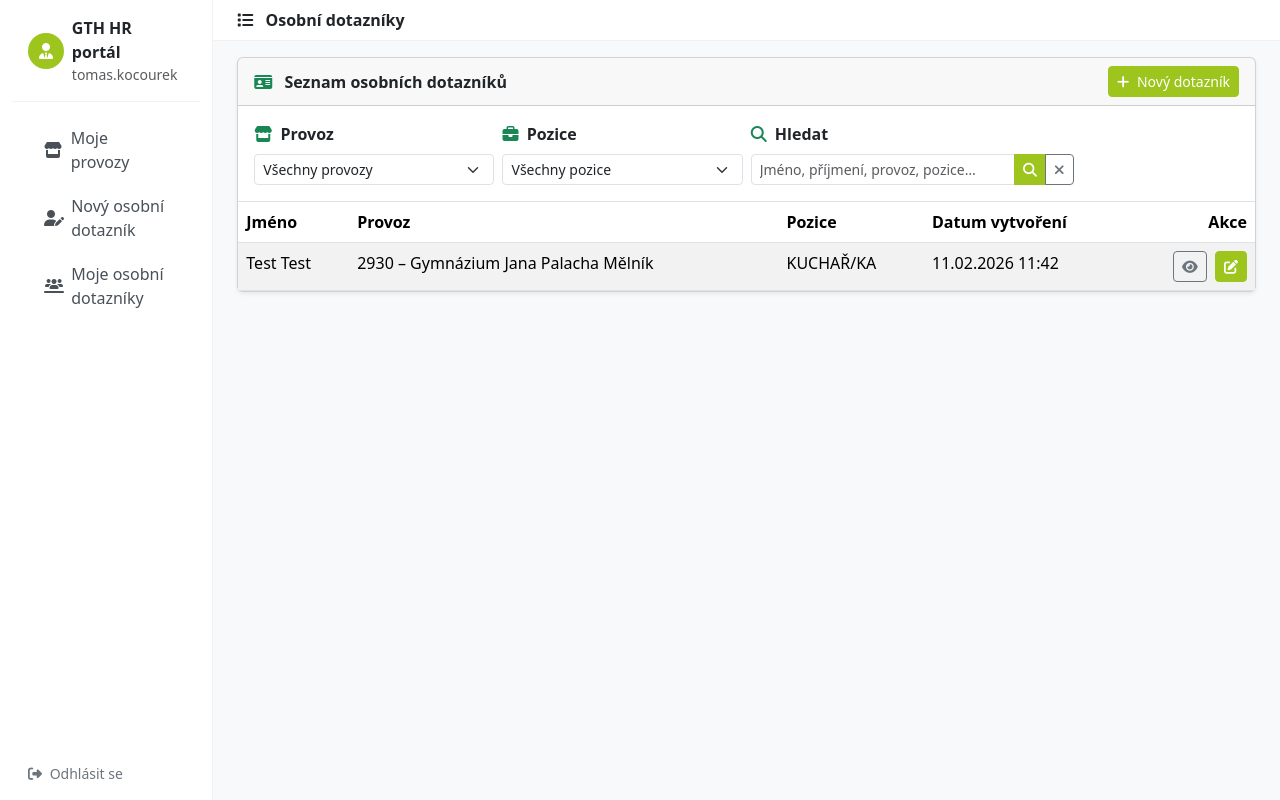
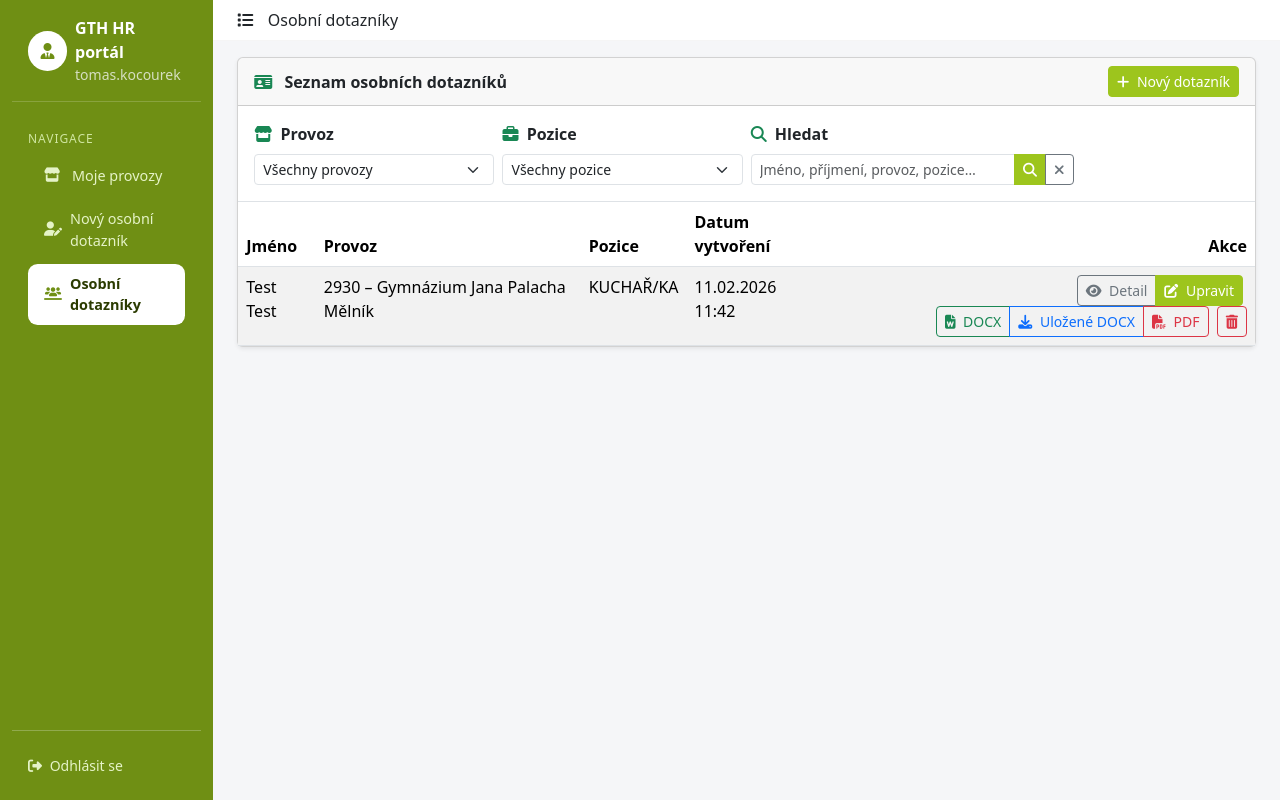
Before and after one commit to kocourek30/onboarding, a Django app: page /onboarding/dotazniky/ in a window 1280 px wide. Run offline with Django 5.2, Linux system fonts and the light colour scheme; a user stored in the database is signed in; data comes from the database, SQL or seed files in the repository; both versions use the stored data as it was after the commit.

Commit message:
Úprava portálu HR: sidebar, seznam dotazníků, mazání

```diff
--- a/onboarding/urls.py
+++ b/onboarding/urls.py
@@ -11,4 +11,7 @@ urlpatterns = [
     views.smlouva_pracovni_pomer_docx,
     name="smlouva_pracovni_pomer",
 ),
+    # urls.py
+    path("dotaznik/<int:pk>/delete/", views.dotaznik_delete, name="dotaznik_delete")
+
     ]
--- a/onboarding/views.py
+++ b/onboarding/views.py
@@ -1,9 +1,11 @@
 from datetime import date
 import os
+from io import BytesIO
 
 from django.conf import settings
 from django.contrib.auth.decorators import login_required
 from django.contrib.auth.mixins import LoginRequiredMixin
+from django.core.files.base import ContentFile
 from django.db import models
 from django.http import Http404, HttpResponse
 from django.shortcuts import render, redirect, get_object_or_404
@@ -15,7 +17,9 @@ from docx import Document
 from provozy.models import Provoz
 from .forms import OsobniDotaznikForm
 from .models import OsobniDotaznik, Pozice
-
+from docx2pdf import convert
+from django.shortcuts import get_object_or_404, redirect
+from django.contrib import messages
 
 # -----------------------
 # DOCX – pracovní smlouva
@@ -56,7 +60,7 @@ def smlouva_pracovni_pomer_docx(request, pk):
         "workplace_address": f"{client_name}, {client_address}" if client_address else client_name,
         "operation_number": str(provoz.cislo_provozu),
 
-        # nový placeholder pro klienta (název + adresa)
+        # klient (název + adresa)
         "client": f"{client_name}, {client_address}" if client_address else client_name,
 
         "contract_type": (
@@ -85,19 +89,46 @@ def smlouva_pracovni_pomer_docx(request, pk):
                 for paragraph in cell.paragraphs:
                     replace_text_in_paragraph(paragraph, ctx)
 
-    from io import BytesIO
     buf = BytesIO()
     document.save(buf)
     buf.seek(0)
 
-    filename = f"smlouva_{obj.prijmeni}_{obj.jmeno}.docx"
+    filename_docx = f"smlouva_{obj.prijmeni}_{obj.jmeno}.docx"
 
+    # uložit DOCX do FileFieldu (přepíše starší verzi)
+    if hasattr(obj, "smlouva_pracovni_pomer"):
+        obj.smlouva_pracovni_pomer.save(
+            filename_docx,
+            ContentFile(buf.getvalue()),
+            save=True,
+        )
+
+    # pokus o vytvoření PDF z uloženého DOCX
+    if getattr(obj, "smlouva_pracovni_pomer", None):
+        docx_path = obj.smlouva_pracovni_pomer.path
+        pdf_filename = filename_docx.replace(".docx", ".pdf")
+        pdf_rel_path = os.path.join("smlouvy", pdf_filename)
+        pdf_abs_path = os.path.join(settings.MEDIA_ROOT, pdf_rel_path)
+
+        os.makedirs(os.path.dirname(pdf_abs_path), exist_ok=True)
+
+        try:
+            convert(docx_path, pdf_abs_path)
+            if hasattr(obj, "smlouva_pracovni_pomer_pdf"):
+                obj.smlouva_pracovni_pomer_pdf.name = pdf_rel_path
+                obj.save(update_fields=["smlouva_pracovni_pomer_pdf"])
+        except Exception:
+            # když převod selže, PDF prostě nebude
+            pass
+
+    # vrátit DOCX jako download
     response = HttpResponse(
         buf.getvalue(),
         content_type="application/vnd.openxmlformats-officedocument.wordprocessingml.document",
     )
-    response["Content-Disposition"] = f'attachment; filename="{filename}"'
+    response["Content-Disposition"] = f'attachment; filename="{filename_docx}"'
     return response
+
 
 
 # -----------------------
@@ -226,3 +257,13 @@ class OsobniDotaznikCreateView(LoginRequiredMixin, CreateView):
 
     def get_success_url(self):
         return reverse_lazy("dotaznik_detail", args=[self.object.pk])
+
+
+@login_required
+def dotaznik_delete(request, pk):
+    dotaznik = get_object_or_404(OsobniDotaznik, pk=pk, vytvoril=request.user)
+    if request.method == "POST":
+        dotaznik.delete()
+        messages.success(request, "Dotazník byl odstraněn.")
+        return redirect("dotaznik_list")
+    return redirect("dotaznik_list")
--- a/personalistika/urls.py
+++ b/personalistika/urls.py
@@ -1,6 +1,8 @@
 from django.contrib import admin
 from django.views.generic import RedirectView
 from django.urls import path, include
+from django.conf import settings
+from django.conf.urls.static import static
 
 urlpatterns = [
     path("admin/", admin.site.urls),
@@ -11,3 +13,6 @@ urlpatterns = [
 
 
 ]
+
+if settings.DEBUG:
+    urlpatterns += static(settings.MEDIA_URL, document_root=settings.MEDIA_ROOT)
--- a/templates/onboarding/dotaznik_form.html
+++ b/templates/onboarding/dotaznik_form.html
@@ -1,4 +1,6 @@
 {% extends "portal/base_portal.html" %}
+
+{% block menu_dotaznik_new_active %}active{% endblock %}
 
 {% block header_title %}
 <i class="fa-solid fa-user-pen me-2"></i> Nový osobní dotazník
@@ -357,7 +359,6 @@
         {{ form.rozvrzeni_pracovni_doby }}
       </div>
 
-
       <div class="col-12 mt-4 d-flex justify-content-end">
         <button type="submit" class="btn btn-gth">
           <i class="fa-solid fa-floppy-disk me-1"></i> Uložit dotazník
--- a/templates/onboarding/dotaznik_list.html
+++ b/templates/onboarding/dotaznik_list.html
@@ -1,4 +1,6 @@
 {% extends "portal/base_portal.html" %}
+
+{% block menu_dotaznik_list_active %}active{% endblock %}
 
 {% block header_title %}
 <i class="fa-solid fa-list me-2"></i> Osobní dotazníky
@@ -72,7 +74,7 @@
 
   {# TABULKA #}
   <div class="card-body p-0">
-    <table class="table table-striped mb-0">
+    <table class="table table-striped table-hover mb-0">
       <thead>
         <tr>
           <th>Jméno</th>
@@ -90,13 +92,59 @@
             <td>{{ d.pozice }}</td>
             <td>{{ d.datum_vytvoreni|date:"d.m.Y H:i" }}</td>
             <td class="text-end">
-              <a href="{% url 'dotaznik_detail' d.pk %}" class="btn btn-sm btn-outline-secondary">
-                <i class="fa-solid fa-eye"></i>
-              </a>
-              <a href="{% url 'dotaznik_update' d.pk %}" class="btn btn-sm btn-gth ms-1">
-                <i class="fa-solid fa-pen-to-square"></i>
-              </a>
-            </td>
+  {# Dotazník #}
+  <div class="btn-group btn-group-sm me-1" role="group" aria-label="Dotazník">
+    <a href="{% url 'dotaznik_detail' d.pk %}"
+       class="btn btn-outline-secondary"
+       title="Zobrazit dotazník">
+      <i class="fa-solid fa-eye me-1"></i> Detail
+    </a>
+    <a href="{% url 'dotaznik_update' d.pk %}"
+       class="btn btn-gth"
+       title="Upravit dotazník">
+      <i class="fa-solid fa-pen-to-square me-1"></i> Upravit
+    </a>
+  </div>
+
+  {# Smlouvy #}
+  <div class="btn-group btn-group-sm me-1" role="group" aria-label="Smlouva">
+    <a href="{% url 'smlouva_pracovni_pomer' d.pk %}"
+       class="btn btn-outline-success"
+       title="Vygenerovat novou pracovní smlouvu (DOCX)">
+      <i class="fa-solid fa-file-word me-1"></i> DOCX
+    </a>
+    {% if d.smlouva_pracovni_pomer %}
+      <a href="{{ d.smlouva_pracovni_pomer.url }}"
+         class="btn btn-outline-primary"
+         title="Stáhnout uloženou verzi pracovní smlouvy (DOCX)"
+         target="_blank">
+        <i class="fa-solid fa-download me-1"></i> Uložené DOCX
+      </a>
+    {% endif %}
+    {% if d.smlouva_pracovni_pomer_pdf %}
+      <a href="{{ d.smlouva_pracovni_pomer_pdf.url }}"
+         class="btn btn-outline-danger"
+         title="Stáhnout uloženou verzi pracovní smlouvy (PDF)"
+         target="_blank">
+        <i class="fa-solid fa-file-pdf me-1"></i> PDF
+      </a>
+    {% endif %}
+  </div>
+
+  {# Smazání #}
+  <form method="post"
+        action="{% url 'dotaznik_delete' d.pk %}"
+        class="d-inline"
+        onsubmit="return confirm('Opravdu chceš tento dotazník odstranit?');">
+    {% csrf_token %}
+    <button type="submit"
+            class="btn btn-sm btn-outline-danger"
+            title="Odstranit dotazník">
+      <i class="fa-solid fa-trash-can"></i>
+    </button>
+  </form>
+</td>
+
           </tr>
         {% empty %}
           <tr>
--- a/templates/portal/base_portal.html
+++ b/templates/portal/base_portal.html
@@ -17,71 +17,117 @@
     <style>
       :root {
         --gth-green: #9dc51d;
+        /* o něco tmavší varianta (cca -30 %) */
+        --gth-green-dark: #6f8f14;
       }
 
       body {
         min-height: 100vh;
+        background: #f5f6f8;
       }
+
       .sidebar {
         min-height: 100vh;
-        border-right: 1px solid rgba(0, 0, 0, 0.05);
+        background: var(--gth-green-dark);
+        color: #ffffff;
       }
+
       .sidebar-header {
-        border-bottom: 1px solid rgba(0, 0, 0, 0.05);
+        border-bottom: 1px solid rgba(255, 255, 255, 0.18);
       }
+
       .brand-badge {
-        width: 36px;
-        height: 36px;
-        border-radius: 50%;
-        background: var(--gth-green);
+        width: 40px;
+        height: 40px;
+        border-radius: 999px;
+        background: #ffffff;
         display: inline-flex;
         align-items: center;
         justify-content: center;
-        color: #fff;
+        color: var(--gth-green-dark);
       }
+
       .sidebar .nav-link {
-        border-radius: 0.4rem;
-        color: #495057;
+        border-radius: 0.6rem;
+        color: #e5f3c7;
+        font-size: 0.9rem;
+        padding-top: 0.55rem;
+        padding-bottom: 0.55rem;
       }
+
+      .sidebar .nav-link i {
+        width: 1.25rem;
+      }
+
       .sidebar .nav-link:hover {
-        background-color: rgba(157, 197, 29, 0.12);
+        background-color: rgba(0, 0, 0, 0.18);
+        color: #ffffff;
+      }
+
+      .sidebar .nav-link.active {
+        background-color: #ffffff;
         color: #2b3b01;
+        font-weight: 600;
       }
-      .sidebar .nav-link.active {
-        background-color: var(--gth-green);
-        color: #fff;
+
+      .sidebar .nav-link.active i {
+        color: var(--gth-green-dark);
       }
-      .sidebar .nav-link i {
-        width: 1.2rem;
+
+      .sidebar-section-title {
+        font-size: 0.75rem;
+        letter-spacing: 0.08em;
+        text-transform: uppercase;
+        color: #d0e6a1;
+        margin: 0.75rem 0 0.25rem;
       }
+
       .logout-link {
-        color: #6c757d;
+        color: #e5f3c7;
       }
+
       .logout-link:hover {
-        color: #343a40;
+        color: #ffffff;
       }
+
       .top-bar {
-        border-bottom: 1px solid rgba(0, 0, 0, 0.05);
+        border-bottom: 1px solid rgba(0, 0, 0, 0.04);
+        background: #ffffff;
       }
+
+      .top-bar-title {
+        font-size: 1rem;
+        display: inline-flex;
+        align-items: center;
+        gap: 0.4rem;
+      }
+
       .btn-gth {
         background-color: var(--gth-green);
         border-color: var(--gth-green);
         color: #fff;
       }
+
       .btn-gth:hover {
         background-color: #86aa18;
         border-color: #86aa18;
         color: #fff;
       }
+
+      @media (max-width: 767.98px) {
+        .sidebar {
+          min-height: auto;
+        }
+      }
     </style>
 
     {% block extra_head %}{% endblock %}
   </head>
-  <body class="bg-light">
+  <body>
     <div class="container-fluid">
       <div class="row">
         <!-- Levý sidebar -->
-        <nav class="col-12 col-md-3 col-lg-2 bg-white sidebar py-3 d-flex flex-column">
+        <nav class="col-12 col-md-3 col-lg-2 sidebar py-3 d-flex flex-column">
           <div class="px-3 pb-3 sidebar-header">
             <div class="d-flex align-items-center gap-2">
               <div class="brand-badge">
@@ -89,14 +135,18 @@
               </div>
               <div>
                 <div class="fw-semibold">GTH HR portál</div>
-                <div class="text-muted small">
+                <div class="text-light small opacity-75">
                   {{ request.user.username }}
                 </div>
               </div>
             </div>
           </div>
 
-          <ul class="nav nav-pills flex-column px-3 mt-3">
+          <div class="px-3 mt-3">
+            <div class="sidebar-section-title">Navigace</div>
+          </div>
+
+          <ul class="nav nav-pills flex-column px-3 mt-1">
             <li class="nav-item mb-1">
               <a href="{% url 'portal:moje_provozy' %}"
                  class="nav-link d-flex align-items-center {% block menu_provozy_active %}{% endblock %}">
@@ -105,27 +155,23 @@
               </a>
             </li>
 
-            <!-- Osobní dotazník – odkazy s ikonami -->
             <li class="nav-item mb-1">
               <a href="{% url 'dotaznik_create' %}"
-                 class="nav-link d-flex align-items-center">
+                 class="nav-link d-flex align-items-center {% block menu_dotaznik_new_active %}{% endblock %}">
                 <i class="fa-solid fa-user-pen me-2"></i>
                 <span>Nový osobní dotazník</span>
               </a>
             </li>
             <li class="nav-item mb-1">
               <a href="{% url 'dotaznik_list' %}"
-                 class="nav-link d-flex align-items-center">
+                 class="nav-link d-flex align-items-center {% block menu_dotaznik_list_active %}{% endblock %}">
                 <i class="fa-solid fa-users-line me-2"></i>
-                <span>Moje osobní dotazníky</span>
+                <span>Osobní dotazníky</span>
               </a>
             </li>
-
-
-            <!-- další položky menu přidáme později -->
           </ul>
 
-          <div class="mt-auto px-3 pt-4 small">
+          <div class="mt-auto px-3 pt-4 pb-2 small border-top border-light border-opacity-25">
             <a href="{% url 'logout' %}" class="logout-link text-decoration-none">
               <i class="fa-solid fa-right-from-bracket me-1"></i> Odhlásit se
             </a>
@@ -134,8 +180,8 @@
 
         <!-- Obsah -->
         <main class="col-12 col-md-9 col-lg-10 p-0">
-          <div class="top-bar bg-white px-4 py-2 d-flex justify-content-between align-items-center">
-            <div class="fw-semibold">
+          <div class="top-bar px-4 py-2 d-flex justify-content-between align-items-center">
+            <div class="top-bar-title">
               {% block header_title %}{% endblock %}
             </div>
           </div>
```
Also changed, not shown: onboarding/models.py (+14 -0 lines), templates/portal/moje_provozy.html (+37 -7 lines), db.sqlite3, onboarding/migrations/0004_osobnidotaznik_smlouva_pracovni_pomer.py (added), onboarding/migrations/0005_osobnidotaznik_smlouva_pracovni_pomer_pdf.py (added), 7 other files. Lines whose indentation alone changed are shown as unchanged.
